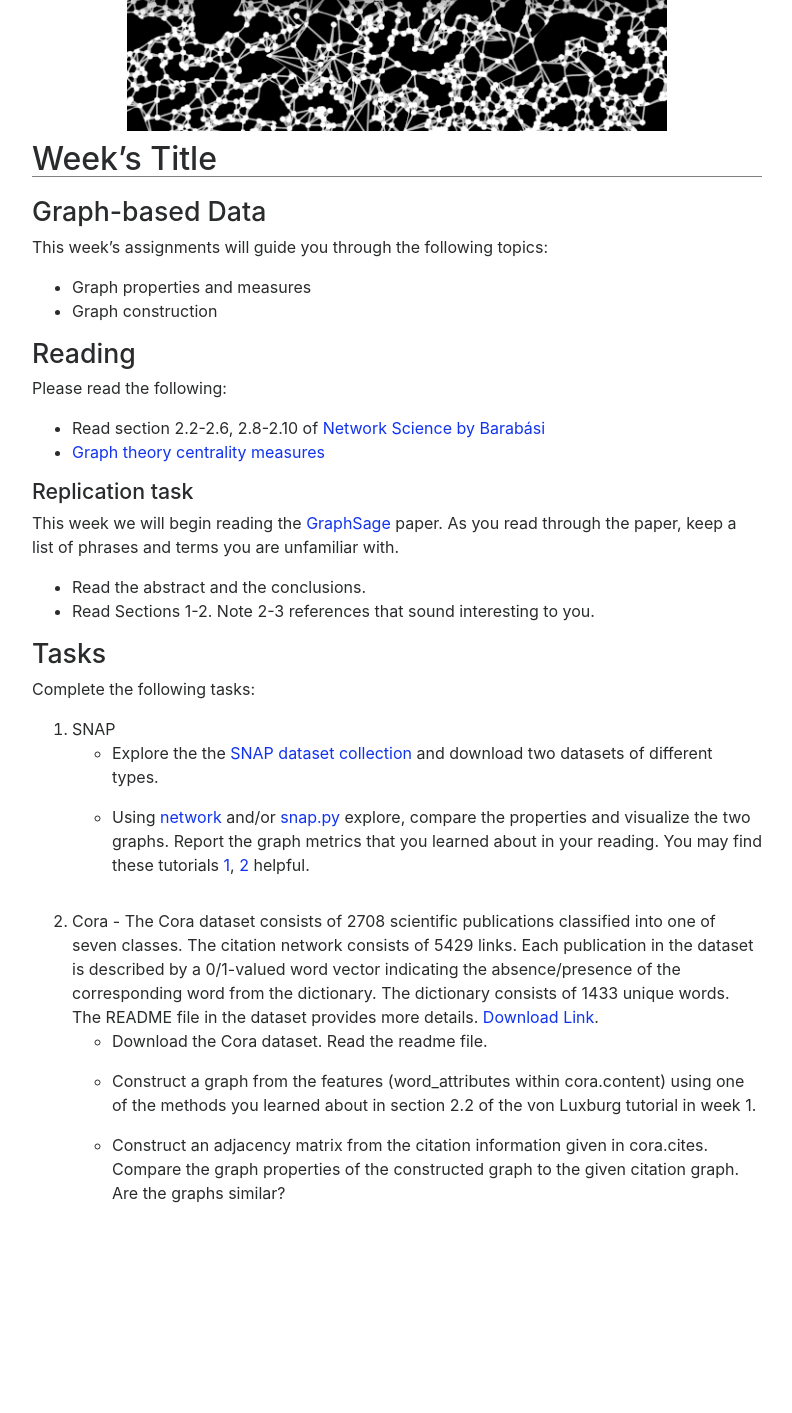
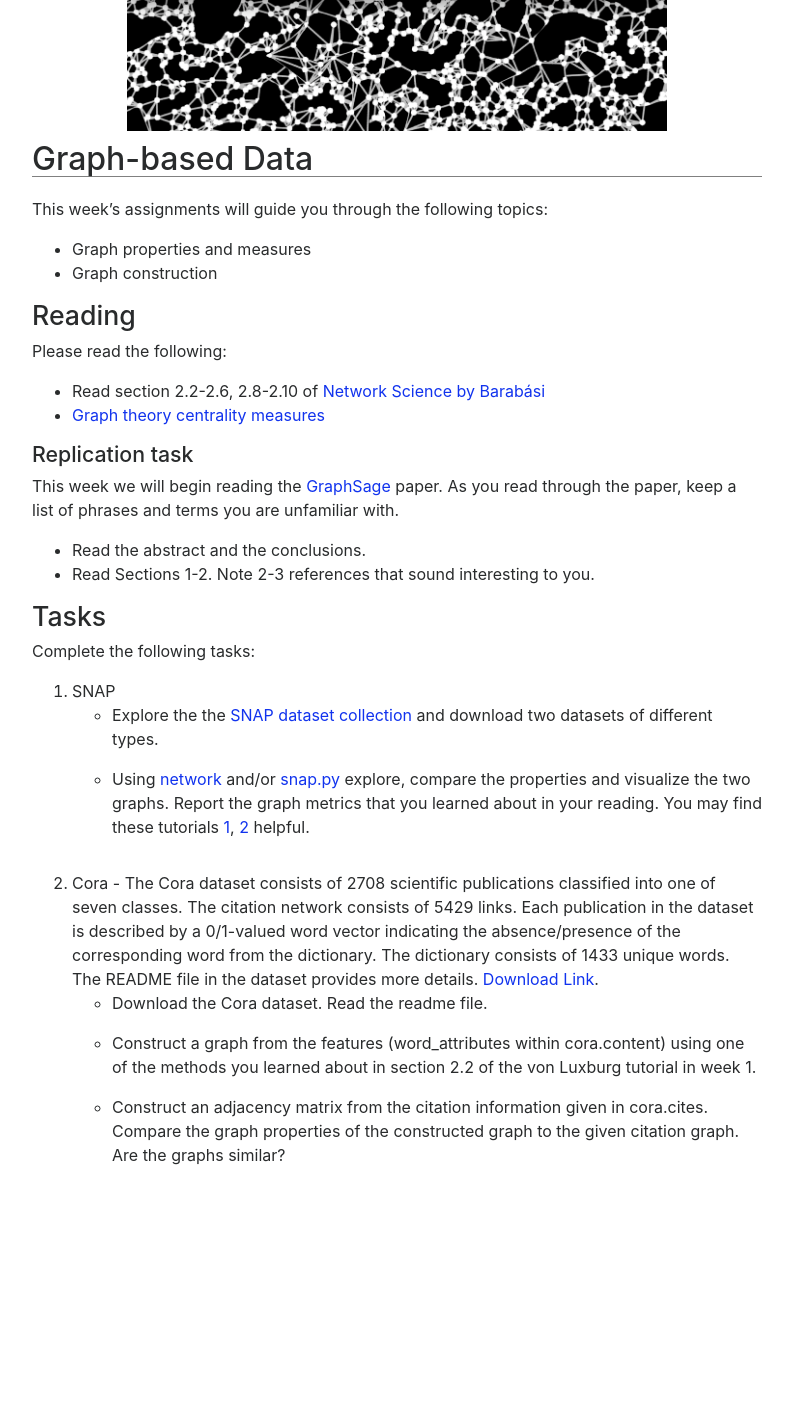
Before and after one commit to gmishne/capstone-graph-analysis, a Jekyll site: the page built from weeks/02-Data.md, in a window 1280 px wide. Shown: the whole page, without its empty margins (243-1035 px from the left). Built offline with Jekyll 4.4.1, drawn with Linux system fonts in a browser that asks for light colours; nearby versions of some CDN libraries; after the commit the page ends 1375 px from its top, so only the background shows below that.

Commit message:
Update 02-Data.md

```diff
--- a/weeks/02-Data.md
+++ b/weeks/02-Data.md
@@ -4,9 +4,7 @@ title: Week 02
 doodle: /doodle.png
 ---
 
-# Week's Title
-
-## Graph-based Data
+# Graph-based Data
 
 This week's assignments will guide you through the following topics:
 * Graph properties and measures
```
